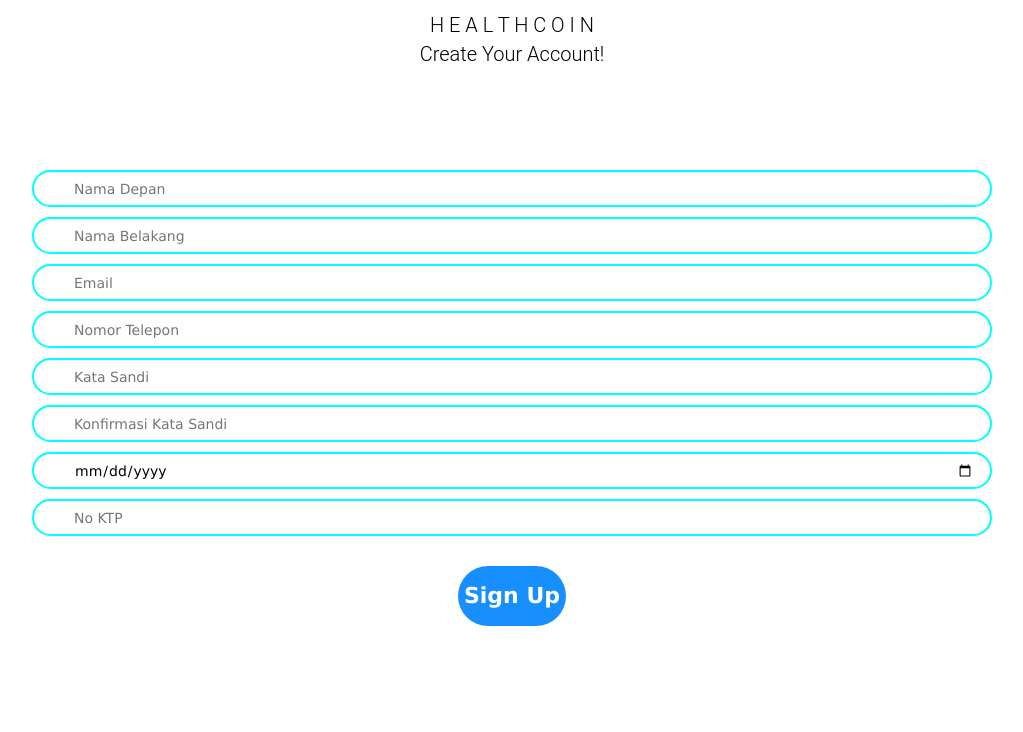
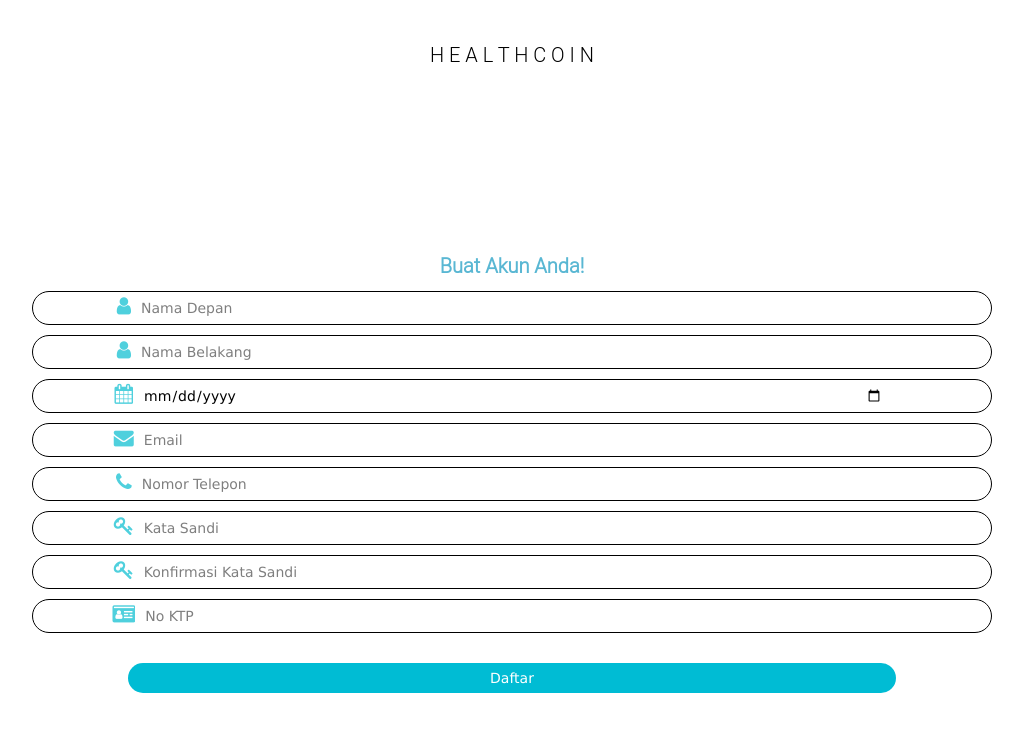
Before and after one commit to ian-joseph-chandra/HealthCoin_Patient, an Angular app: page /sign-up in a window 1280 px wide. Shown: the top 732 px of the page, without its empty margins (128-1151 px from the left). Built offline with nearby package versions, Linux system fonts and the light colour scheme.

Commit message:
2020/02/11
Login and sign up pages fixed design

```diff
--- a/src/app/app.module.ts
+++ b/src/app/app.module.ts
@@ -6,7 +6,6 @@ import { AppComponent } from './app.component';
 import { DashboardComponent } from './pages/dashboard/dashboard.component';
 import { LoginComponent } from './pages/login/login.component';
 import { SignUpComponent } from './pages/sign-up/sign-up.component';
-
 
 
 @NgModule({
--- a/src/app/pages/login/login.component.css
+++ b/src/app/pages/login/login.component.css
@@ -17,18 +17,43 @@
   font-size: 1.17647rem;
 }
 
+.welcome-text {
+  height: 20px;
+  width: 100%;
+  text-align: center;
+  margin-top: 40px;
+  font-size: 20px;
+  font-family: "Roboto Light", sans-serif;
+  color: #59b7d3;
+  font-weight: bold;
+}
+
 .user-pass-input-box {
   margin-top: 100px;
   text-align: center;
 }
 
+.input-box {
+  margin-left: auto;
+  margin-right: auto;
+  width: 75%;
+  border-radius: 50px;
+  border: 1px solid;
+  margin-top: 10px;
+}
+
+.icon-input {
+  width: 20%;
+  font-size: 20px;
+  color: rgb(79, 208, 221);
+  margin-left: -10px;
+}
+
 .input-fill {
-  border-width: 0 0 1px 0;
-  height: 37px;
-  width: 75%;
-  margin: 4px 0;
-  padding: 16px 0 4px;
-  font-size: 16px
+  height: 20px;
+  width: 80%;
+  padding: 16px 16px 16px 10px;
+  border: none;
 }
 
 .forgot-password-hyperlink {
@@ -41,11 +66,13 @@
 .login-button {
   text-align: center;
   border-radius: 50px;
-  width: 100px;
-  height: 100%;
-  background-color: #188FFF;
+  height: 30px;
+  width: 60%;
+  background-color: #00bcd4;
   color: white;
   border: none;
+  margin: 30px 0;
+  font-size: 14px;
 }
 
 .login-button-box {
@@ -54,3 +81,19 @@
   width: 100%;
   text-align: center;
 }
+
+.icon {
+  padding: 10px;
+  background: dodgerblue;
+  color: white;
+  min-width: 50px;
+  text-align: center;
+}
+
+::placeholder {
+  opacity: 50%;
+}
+
+input[type="date"]::-webkit-input-placeholder{
+  opacity: 50%;
+}
--- a/src/app/pages/login/login.component.html
+++ b/src/app/pages/login/login.component.html
@@ -1,27 +1,32 @@
 <body [style.height.px]="screenHeight" [style.width.px]="screenWidth">
 
 <div class="login-box">
-  <div class="header-text">
-    <Strong>HealthCoin</Strong>
-  </div>
-  <div class="header-text">Login</div>
+  <div class="header-text">H E A L T H C O I N</div>
+  <div class="welcome-text">Selamat Datang!</div>
 
   <div class="user-pass-input-box">
-    <div>
-      <input class="input-fill" type="text" placeholder="Email or Username" id="username" required>
+    <div class="input-box">
+      <span class="icon-input">
+        <i class="fa fa-envelope"></i>
+      </span>
+      <input class="input-fill" type="text" placeholder="Email atau Username" id="username" required>
     </div>
 
-    <div>
-      <input class="input-fill" type="password" placeholder="Password" id="password" required>
+    <div class="input-box">
+      <span class="icon-input">
+        <i class="fa fa-key"></i>
+      </span>
+      <input class="input-fill" type="password" placeholder="Kata Sandi" id="password" required>
     </div>
   </div>
 
   <div role="button" class="forgot-password-hyperlink">
-    Don't have account?<label><a href="sign-up" target="_self"> Sign Up</a></label>
+    <span style="color: black"> Belum memiliki akun? </span>
+    <label><a href="sign-up" target="_self"> Daftar</a></label>
   </div>
 
   <div class="login-button-box">
-    <button type="submit" (click)="login()" class="login-button">Login</button>
+    <button type="submit" (click)="login()" class="login-button">Masuk</button>
   </div>
 </div>
 </body>
--- a/src/app/pages/login/login.component.ts
+++ b/src/app/pages/login/login.component.ts
@@ -1,5 +1,6 @@
 import {Component, OnInit} from '@angular/core';
 import {HostListener} from '@angular/core';
+import {Router} from '@angular/router';
 
 @Component({
   selector: 'app-login',
@@ -9,9 +10,9 @@ import {HostListener} from '@angular/core';
 export class LoginComponent implements OnInit {
 
 
-  usernameDatabase = 'lauren';
-  emailDatabase = 'lauren@gmail.com';
-  passwordDatabase = 'lauren123';
+  usernameDatabase = 'asdf';
+  emailDatabase = 'asdf@gmail.com';
+  passwordDatabase = 'asdf123';
 
   inputUserOrEmail = '';
   inputPass = '';
@@ -20,7 +21,7 @@ export class LoginComponent implements OnInit {
   screenHeight: number;
   screenWidth: number;
 
-  constructor() {
+  constructor(private router: Router) {
     this.getScreenSize();
   }
 
@@ -37,20 +38,22 @@ export class LoginComponent implements OnInit {
     this.inputUserOrEmail = document.getElementById('username').value;
     // @ts-ignore
     this.inputPass = document.getElementById('password').value;
-
-    console.log('username: ' + this.inputUserOrEmail + '\nPassword: ' + this.inputPass);
   }
 
   login() {
     this.getInputUser();
 
-    if ((this.inputUserOrEmail === this.usernameDatabase || this.inputUserOrEmail === this.emailDatabase)
+    if (this.inputUserOrEmail === '' || this.inputPass === '') {
+      console.log('Email atau password kosong!');
+    } else if ((this.inputUserOrEmail === this.usernameDatabase || this.inputUserOrEmail === this.emailDatabase)
       && this.inputPass === this.passwordDatabase) {
-      console.log('Login Success!');
+      this.goToDashboardPage();
     } else {
       console.log('Login failed!');
     }
-
   }
 
+  goToDashboardPage() {
+    this.router.navigate(['dashboard']);
+  }
 }
--- a/src/app/pages/sign-up/sign-up.component.css
+++ b/src/app/pages/sign-up/sign-up.component.css
@@ -2,9 +2,16 @@
   height: 20px;
   width: 100%;
   text-align: center;
-  margin-top: 10px;
+  margin-top: 40px;
   font-size: 20px;
   font-family: "Roboto Light", sans-serif;
+}
+
+.create-text {
+  font-size: 20px;
+  font-family: "Roboto Light", sans-serif;
+  color: #59b7d3;
+  font-weight: bold;
 }
 
 .sign-up-box {
@@ -17,17 +24,31 @@
 }
 
 .name-email-pass-input-box {
-  margin-top: 100px;
+  margin-top: 15%;
   text-align: center;
 }
 
+.input-box {
+  margin-left: auto;
+  margin-right: auto;
+  width: 75%;
+  border-radius: 50px;
+  border: 1px solid;
+  margin-top: 10px;
+}
+
+.icon-input {
+  width: 20%;
+  font-size: 20px;
+  color: rgb(79, 208, 221);
+  margin-left: -10px;
+}
+
 .input-fill {
-  height: 37px;
-  width: 75%;
-  margin: 10px 0 0;
-  padding: 16px 16px 16px 40px;
-  border-radius: 50px;
-  border: aqua 2px solid;
+  height: 20px;
+  width: 80%;
+  padding: 16px 16px 16px 10px;
+  border: none;
 }
 
 .password-box {
@@ -51,13 +72,13 @@
 .sign-up-button {
   text-align: center;
   border-radius: 50px;
-  height: 60px;
-  background-color: #188FFF;
+  height: 30px;
+  width: 60%;
+  background-color: #00bcd4;
   color: white;
   border: none;
   margin: 30px 0;
-  font-size: 22px;
-  font-weight: bold;
+  font-size: 14px;
 }
 
 
@@ -71,3 +92,11 @@
   padding: 24px 0 0;
   white-space: normal;
 }
+
+::placeholder {
+  opacity: 50%;
+}
+
+input[type="date"]::-webkit-input-placeholder{
+  opacity: 50%;
+}
--- a/src/app/pages/sign-up/sign-up.component.html
+++ b/src/app/pages/sign-up/sign-up.component.html
@@ -1,45 +1,68 @@
 <body [style.height.px]="screenHeight" [style.width.px]="screenWidth">
 
-<div class="header-text"> H E A L T H C O I N </div>
+<div class="header-text">H E A L T H C O I N</div>
 <div class="sign-up-box">
 
-  <div class="header-text">Create Your Account!</div>
-
   <div class="name-email-pass-input-box">
-    <div>
+    <div class="create-text">Buat Akun Anda!</div>
+    <div class="input-box">
+      <span class="icon-input">
+        <i class="fa fa-user"></i>
+      </span>
       <input class="input-fill" type="text" placeholder="Nama Depan" id="first-name" required>
     </div>
 
-    <div>
-      <input class="input-fill" type="text" placeholder="Nama Belakang" id="last-name" required>
+    <div class="input-box">
+      <span class="icon-input">
+        <i class="fa fa-user"></i>
+      </span>
+      <input class="input-fill" type="text" placeholder="Nama Belakang" id="last-name">
     </div>
 
-    <div>
+    <div class="input-box">
+      <span class="icon-input">
+        <i class="fa fa-calendar"></i>
+      </span>
+      <input class="input-fill" type="date" placeholder="dd/mm/yy" id="birthday" required>
+    </div>
+
+    <div class="input-box">
+      <span class="icon-input">
+        <i class="fa fa-envelope"></i>
+      </span>
       <input class="input-fill" type="text" placeholder="Email" id="email" required>
     </div>
 
-    <div>
+    <div class="input-box">
+      <span class="icon-input">
+        <i class="fa fa-phone"></i>
+      </span>
       <input class="input-fill" type="text" placeholder="Nomor Telepon" id="phone" required>
     </div>
 
-    <div>
+    <div class="input-box">
+      <span class="icon-input">
+        <i class="fa fa-key"></i>
+      </span>
       <input class="input-fill" type="password" placeholder="Kata Sandi" id="password" required>
     </div>
 
-    <div>
+    <div class="input-box">
+      <span class="icon-input">
+        <i class="fa fa-key"></i>
+      </span>
       <input class="input-fill" type="password" placeholder="Konfirmasi Kata Sandi" id="confirm" required>
     </div>
 
-    <div>
-      <input class="input-fill" type="date" placeholder="dd/mm/yy" id="birthday" required>
-    </div>
-
-    <div>
+    <div class="input-box">
+      <span class="icon-input">
+        <i class="fa fa-id-card"></i>
+      </span>
       <input class="input-fill" type="text" placeholder="No KTP" id="id-number" required>
     </div>
 
     <div class="sign-up-box">
-      <button type="submit" (click)="signup()" class="sign-up-button">Sign Up</button>
+      <button type="submit" (click)="signup()" class="sign-up-button">Daftar</button>
     </div>
 
 
--- a/src/styles.css
+++ b/src/styles.css
@@ -2,3 +2,7 @@ body{
   margin: 0;
   padding: 0;
 }
+
+input:focus {
+  outline: none;
+}
```
